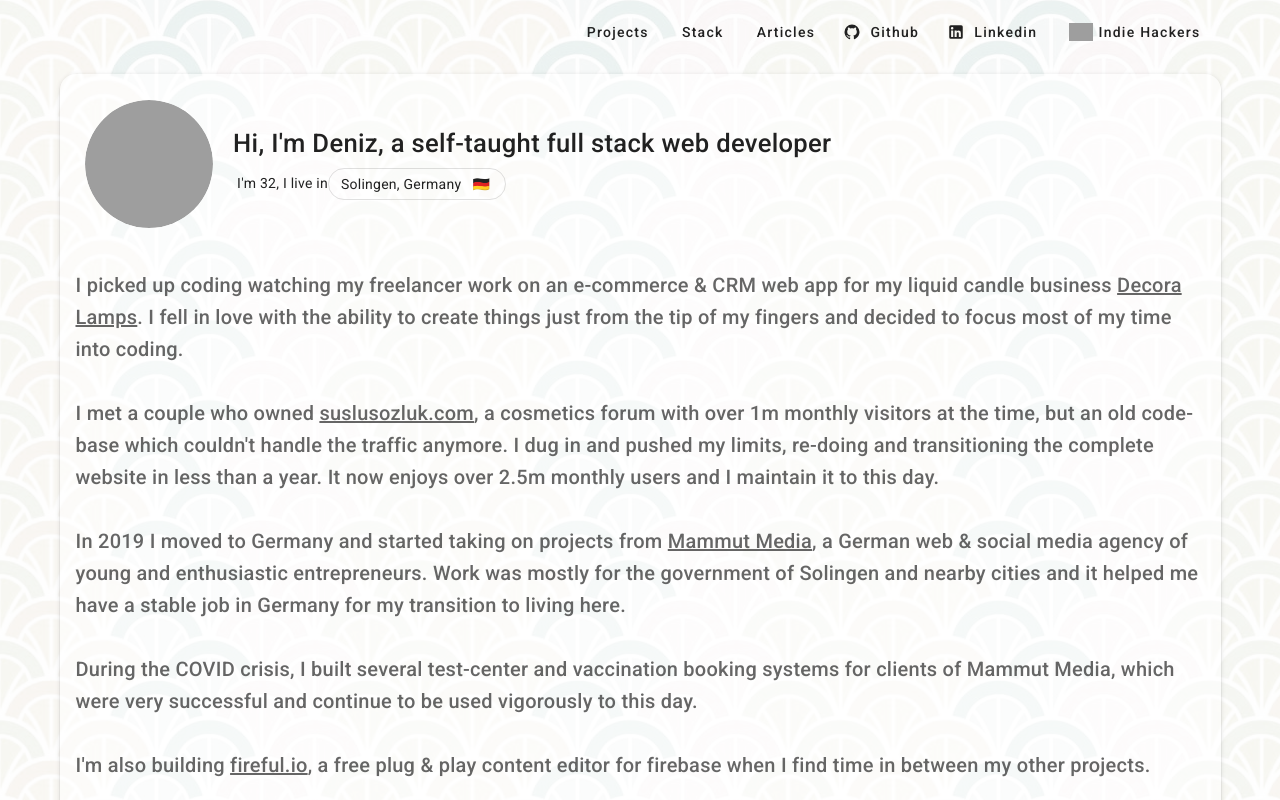
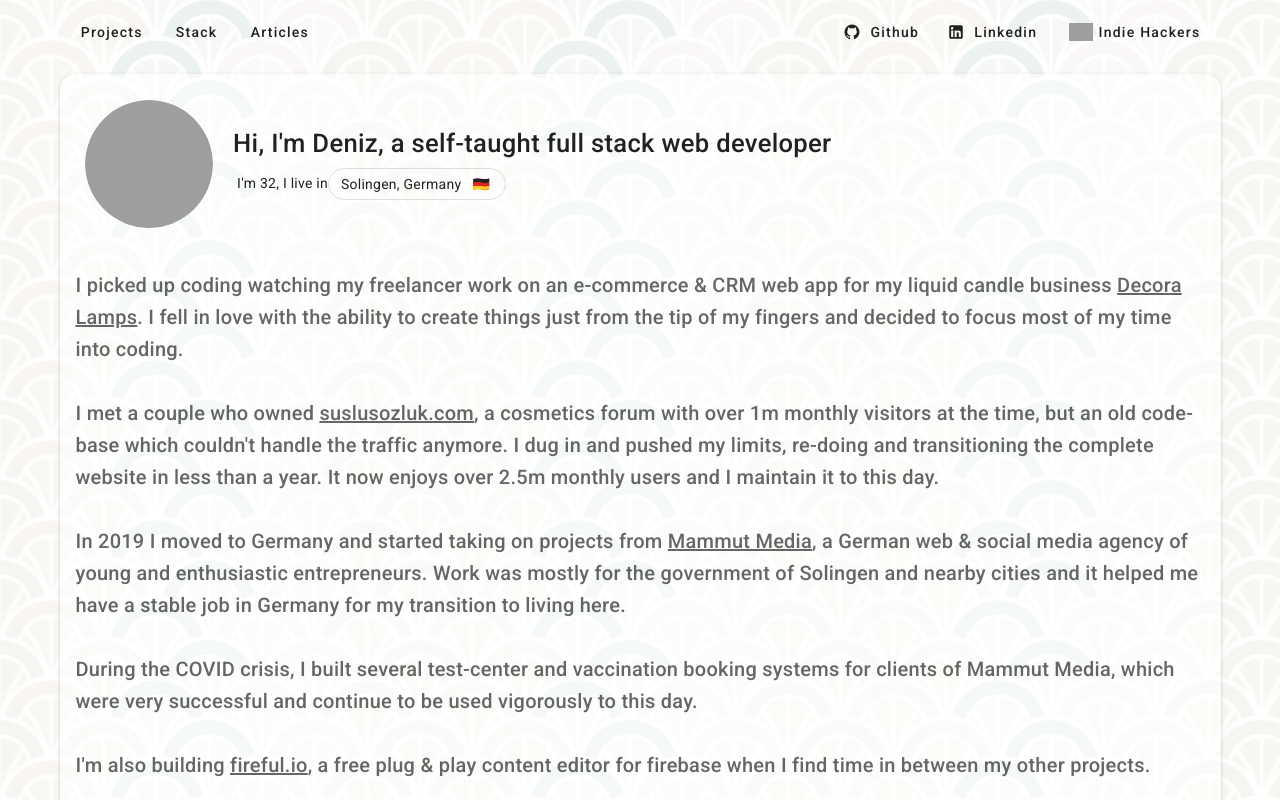
Before and after one commit to isokosan/isokosan-website, a Nuxt app: page / in a window 1280 px wide. Shown: the top 800 px of the page. Built offline with nearby package versions, Linux system fonts and the light colour scheme; grey boxes are pictures that could not be loaded.

Commit message:
fix mobile spacing and text sizing update stellenportal icon

```diff
--- a/layouts/default.vue
+++ b/layouts/default.vue
@@ -3,12 +3,12 @@
     <v-app-bar
       flat
       color="transparent"
-      class="flex-grow-0"
+      class="flex-grow-0 px-0 px-md-2"
     >
-      <v-spacer class="d-none d-md-block" />
       <v-btn
         text
-        :small="$vuetify.breakpoint.xsOnly"
+        :small="$vuetify.breakpoint.xsOnly && !tiny"
+        :x-small="tiny"
         href="#projects"
         @click.prevent="scrollTo('#projects')"
       >
@@ -16,7 +16,8 @@
       </v-btn>
       <v-btn
         text
-        :small="$vuetify.breakpoint.xsOnly"
+        :small="$vuetify.breakpoint.xsOnly && !tiny"
+        :x-small="tiny"
         href="#stack"
         @click.prevent="scrollTo('#stack')"
       >
@@ -24,19 +25,21 @@
       </v-btn>
       <v-btn
         text
-        :small="$vuetify.breakpoint.xsOnly"
+        :small="$vuetify.breakpoint.xsOnly && !tiny"
+        :x-small="tiny"
         href="#articles"
         @click.prevent="scrollTo('#articles')"
       >
         Articles
       </v-btn>
-      <v-spacer class="d-md-none" />
+      <v-spacer />
       <v-btn
         text
         :small="$vuetify.breakpoint.xsOnly"
         :icon="$vuetify.breakpoint.xsOnly"
         href="https://github.com/isokosan"
         target="_blank"
+        class="mr-2 mr-md-0"
       >
         <v-icon :left="$vuetify.breakpoint.mdAndUp">
           {{ mdiGithub }}
@@ -49,6 +52,7 @@
         :icon="$vuetify.breakpoint.xsOnly"
         href="https://www.linkedin.com/in/isokosan"
         target="_blank"
+        class="mr-2 mr-md-0"
       >
         <v-icon :left="$vuetify.breakpoint.mdAndUp">
           {{ mdiLinkedin }}
@@ -61,6 +65,7 @@
         :icon="$vuetify.breakpoint.xsOnly"
         href="https://www.indiehackers.com/isokosan"
         target="_blank"
+        class="mr-2 mr-md-0"
       >
         <v-avatar tile :size="$vuetify.breakpoint.xsOnly ? '18px' : '24px'">
           <v-img contain src="./ih100.png" />
@@ -123,6 +128,11 @@
     mdiLinkedin,
     mdiOpenInNew
   }),
+  computed: {
+    tiny () {
+      return this.$vuetify.breakpoint.width <= 360
+    }
+  },
   methods: {
     scrollTo (target) {
       this.$vuetify.goTo(target, {
--- a/pages/index.vue
+++ b/pages/index.vue
@@ -134,7 +134,7 @@
     </v-card>
 
     <!-- Skills -->
-    <v-card id="stack" class="mb-10">
+    <v-card id="articles" class="mb-10">
       <v-card-title>
         My articles on Medium
       </v-card-title>
@@ -142,6 +142,7 @@
         I don't write much but I hope to write more to give back to the community.
       </v-card-subtitle>
       <v-card-text>
+        <v-list two-line :three-line="$vuetify.breakpoint.xsOnly">
           <v-list-item
             v-for="(article, index) in articles"
             :key="index"
@@ -152,14 +153,15 @@
               <v-img src="/icons/medium.png" />
             </v-list-item-avatar>
             <v-list-item-content>
-            <v-list-item-title>
+              <v-list-item-subtitle class="text-body-1 black--text">
                 {{ article.title }}
-            </v-list-item-title>
+              </v-list-item-subtitle>
               <v-list-item-subtitle>
                 {{ article.date }}
               </v-list-item-subtitle>
             </v-list-item-content>
           </v-list-item>
+        </v-list>
       </v-card-text>
     </v-card>
   </div>
--- a/store/index.js
+++ b/store/index.js
@@ -23,7 +23,7 @@
       viaMammut: true,
       start: '2020-05',
       end: '2020-12',
-      avatar: 'https://stellenportal-solingen.de/1b5cb45d52081fab2ec4faf4f128fc17.ico/apple-icon.png',
+      avatar: '/icons/stellenportal.png',
       description: 'Redid the job portal of Solingen with a student developer and a senior designer from Mammut Media.',
       skills: ['Parse-Server', 'Node.js', 'MongoDB', 'Vue.js', 'Vuetify.js', 'Nuxt.js', 'Redis', 'Helm', 'Kubernetes', 'Husky', 'Docker', 'Vercel']
     },
```
Also changed, not shown: static/icons/stellenportal.png (added). Lines whose indentation alone changed are shown as unchanged.
